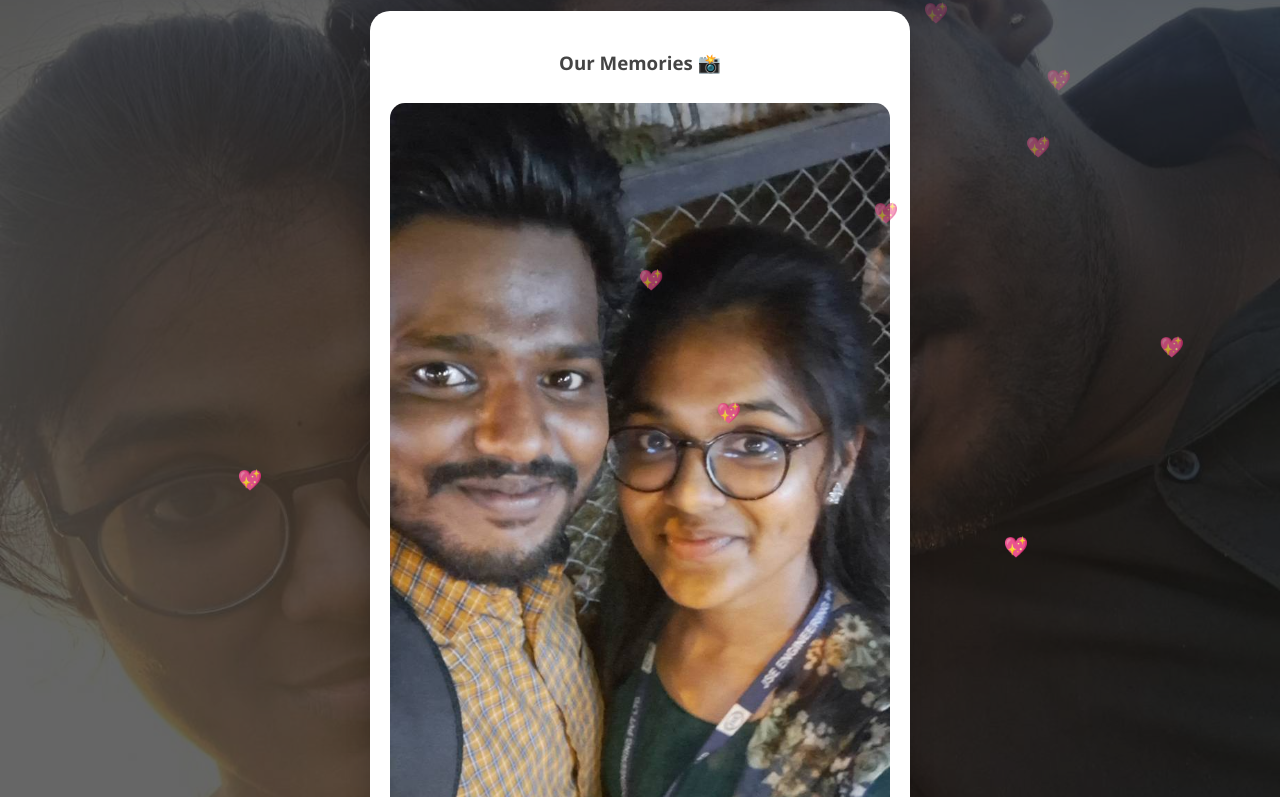
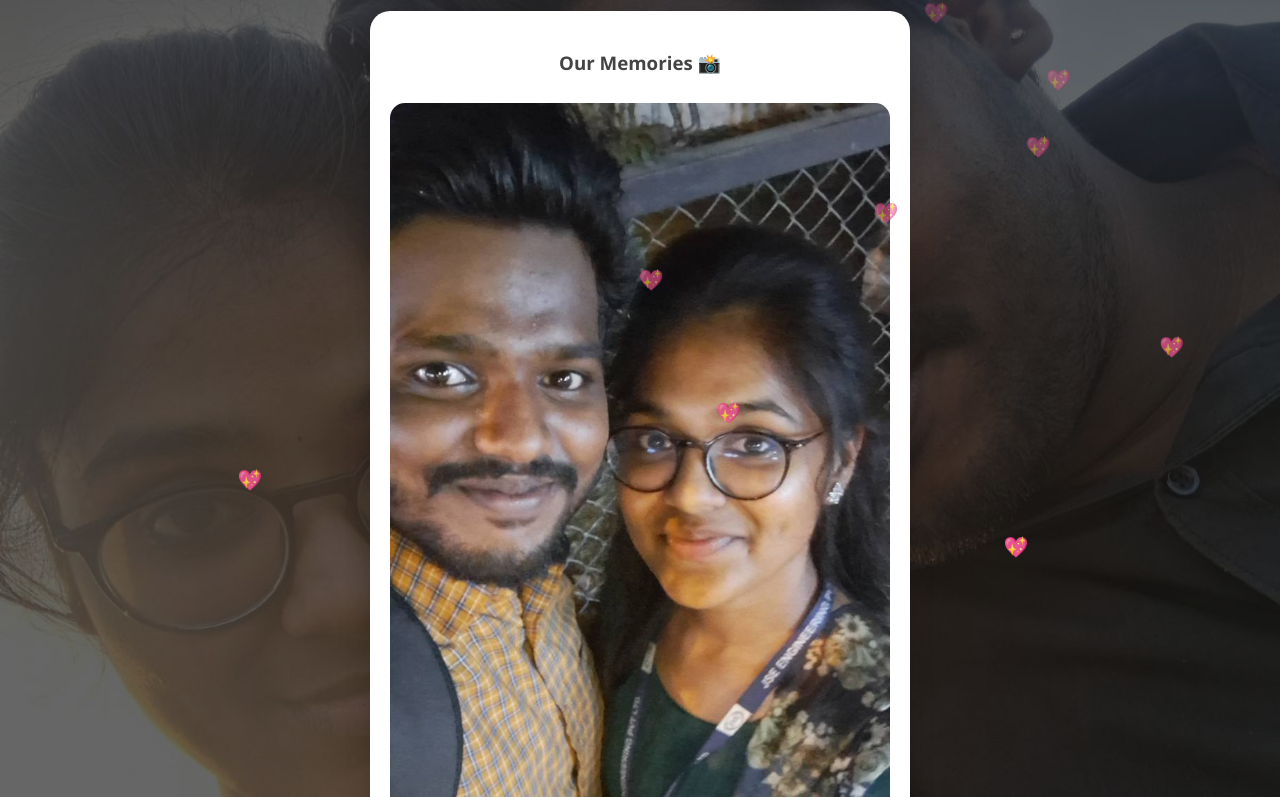
Before and after one commit to madhupriya1999/valentine-love, a plain HTML site: page index.html in a window 1280 px wide. Shown: the part 237-1034 px from the top of the page. Drawn offline with Linux system fonts and the light colour scheme.

Commit message:
Add files via upload

```diff
--- a/index.html
+++ b/index.html
@@ -14,7 +14,11 @@
             color: white;
             overflow-x: hidden;
             background: url('images/bg.jpg') no-repeat center center fixed;
-            background-size: cover;
+            background-size: contain;
+            background-position: center;
+            background-repeat: no-repeat;
+            background-color: black; /* optional */
+
         }
 
         /* Overlay */
```
